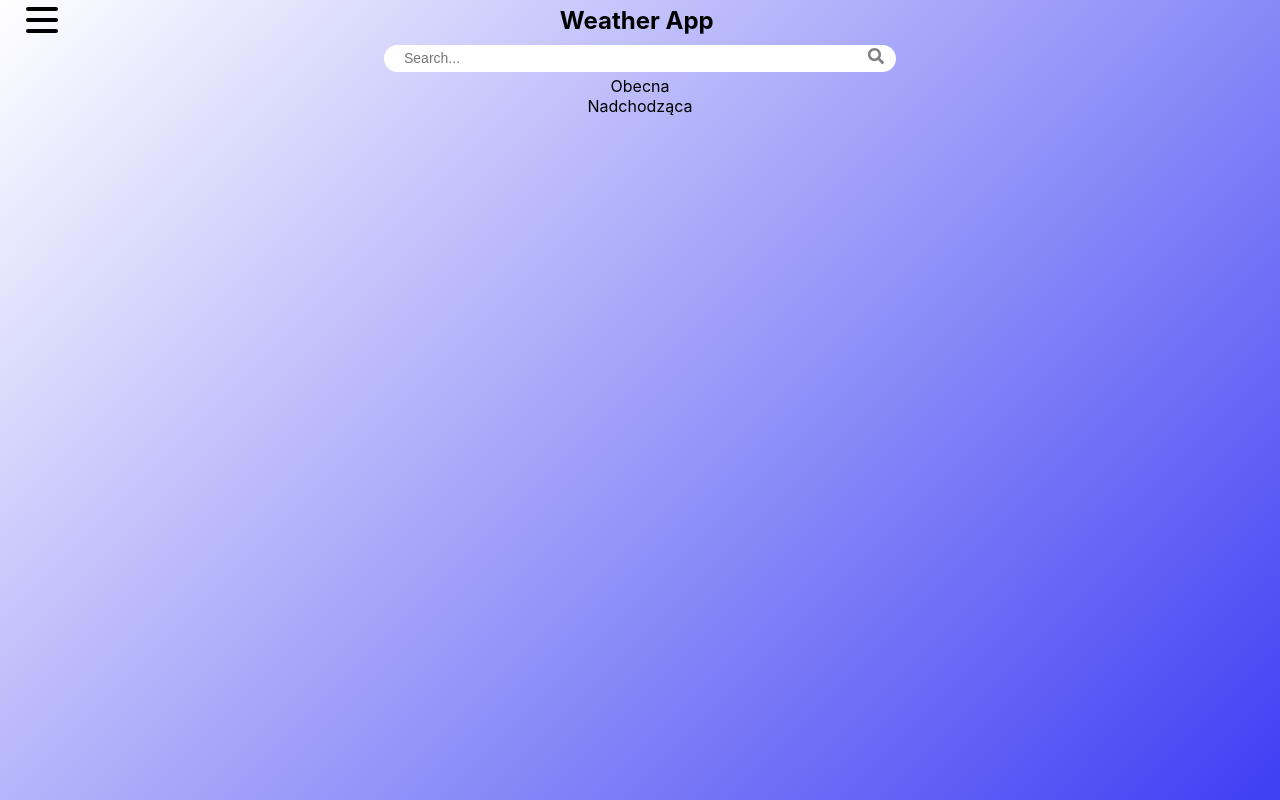
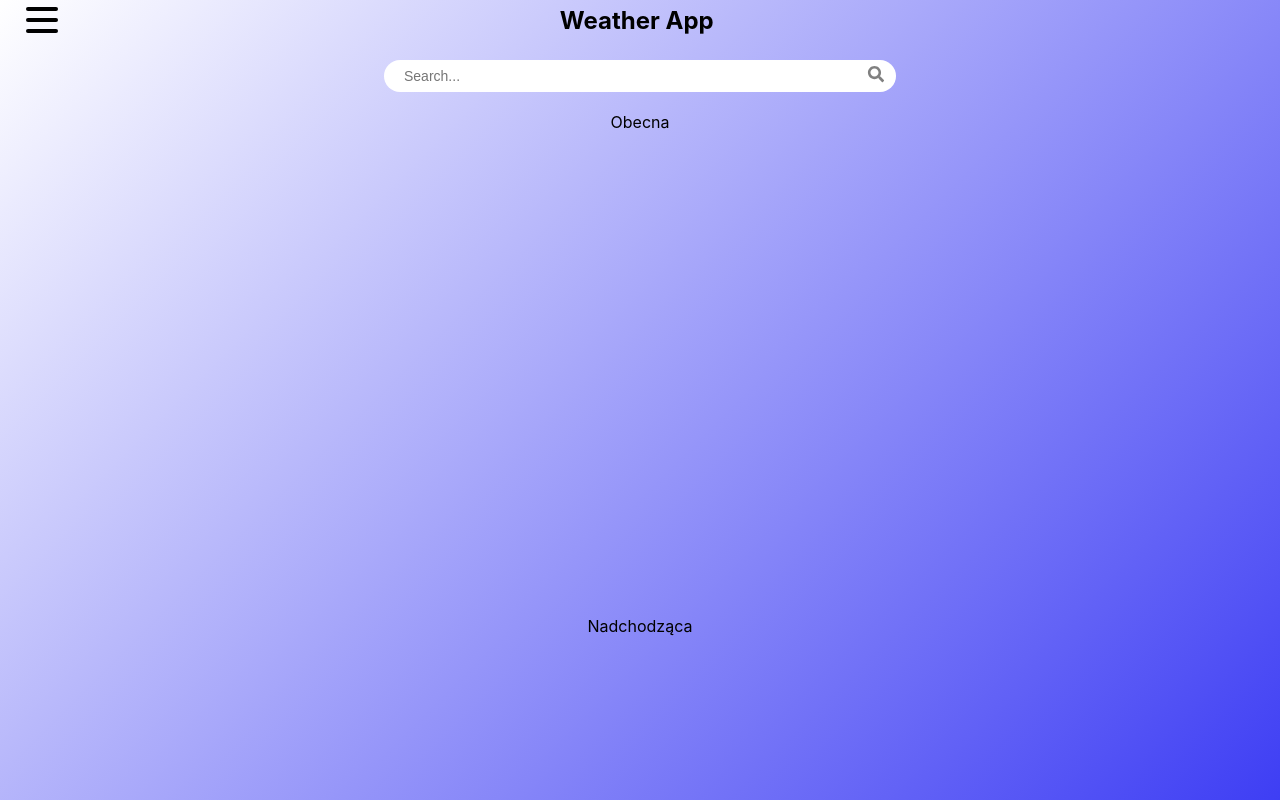
Before and after one commit to lnowak/weather_app, a React (Create React App) app: page / in a window 1280 px wide. Built offline with nearby package versions, Linux system fonts and the light colour scheme; no server answers.

Commit message:
FormArea reworked

```diff
--- a/src/App.css
+++ b/src/App.css
@@ -82,7 +82,7 @@
   width: 250px;
   position: fixed;
   top: 0;
-  background-color: rgba(0, 0, 0, 0.5);
+  background-color: rgba(0, 0, 0, 0.7);
   animation: open 0.3s linear;
 }
 
@@ -116,7 +116,7 @@
 }
 
 .formArea {
-  height: 5%;
+  height: 10%;
   width: 100%;
 }
 
@@ -128,7 +128,7 @@
 }
 
 .formArea__form__textInput {
-  height: 75%;
+  height: 45%;
   width: 40%;
   border-radius: 20px;
   outline: transparent;
@@ -139,7 +139,7 @@
 }
 
 .formArea__form__submitInput {
-  height: 75%;
+  height: 45%;
   width: 40px;
   position: relative;
   left: -40px;
@@ -150,8 +150,18 @@
 }
 
 .fa-search {
-  height: 60%;
-  width: 60%;
-  color: grey;
+  height: 50%;
+  width: 50%;
+  color: rgb(128, 128, 128);
   cursor: pointer;
 }
+
+.fa-search:hover {
+  color: rgb(0, 0, 0);
+}
+
+.currentWeatherArea {
+  height: 70%;
+  width: 100%;
+
+}
--- a/src/App.js
+++ b/src/App.js
@@ -5,6 +5,7 @@ import './App.css';
 import Header from './Components/Header';
 import Slider from './Components/Slider';
 import AppBody from './Components/AppBody';
+import apiKey from './apiKey';
 
 
 function App() {
@@ -15,7 +16,7 @@ function App() {
   const [currWeather, setCurrWeather] = useState(false);
 
   const weatherSearch = () => {
-    fetch(`https://api.openweathermap.org/data/2.5/weather?q=${searchedCity}&appid=694e3df194be037f1760c032ec19d8f0`)
+    fetch(`https://api.openweathermap.org/data/2.5/weather?q=${searchedCity}&appid=${apiKey}`)
     .then(resp => {
       return resp.json();
     })
--- a/src/Components/FormArea.js
+++ b/src/Components/FormArea.js
@@ -5,7 +5,7 @@ function FormArea({searchedCity, setSearchedCity, currWeather, setCurrWeather, w
     const handleSubmit = e => {
         e.preventDefault();
         weatherSearch();
-        // console.log(currWeather, currWeather.cod);
+        setSearchedCity(() => '');
     }
 
     return (
```
Also changed, not shown: 2 other files (tests, documents, lock files or other folders).
